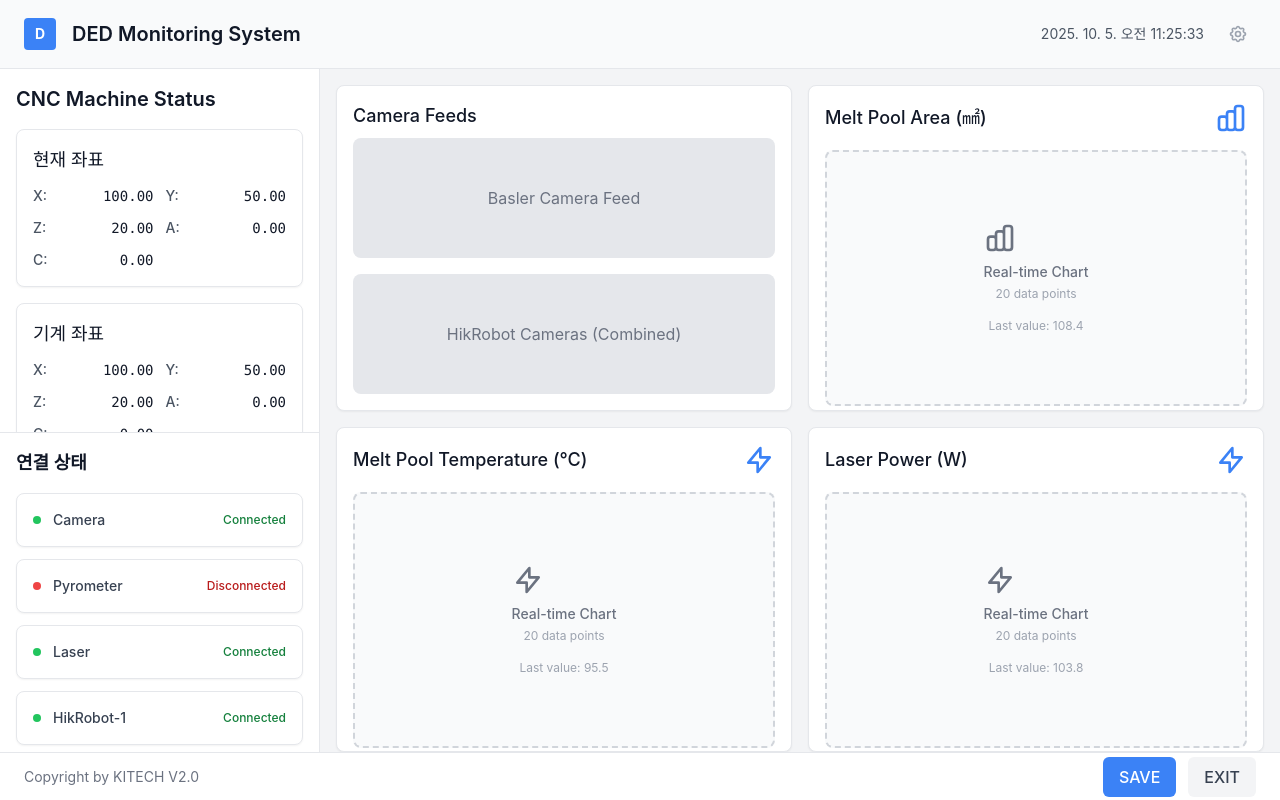
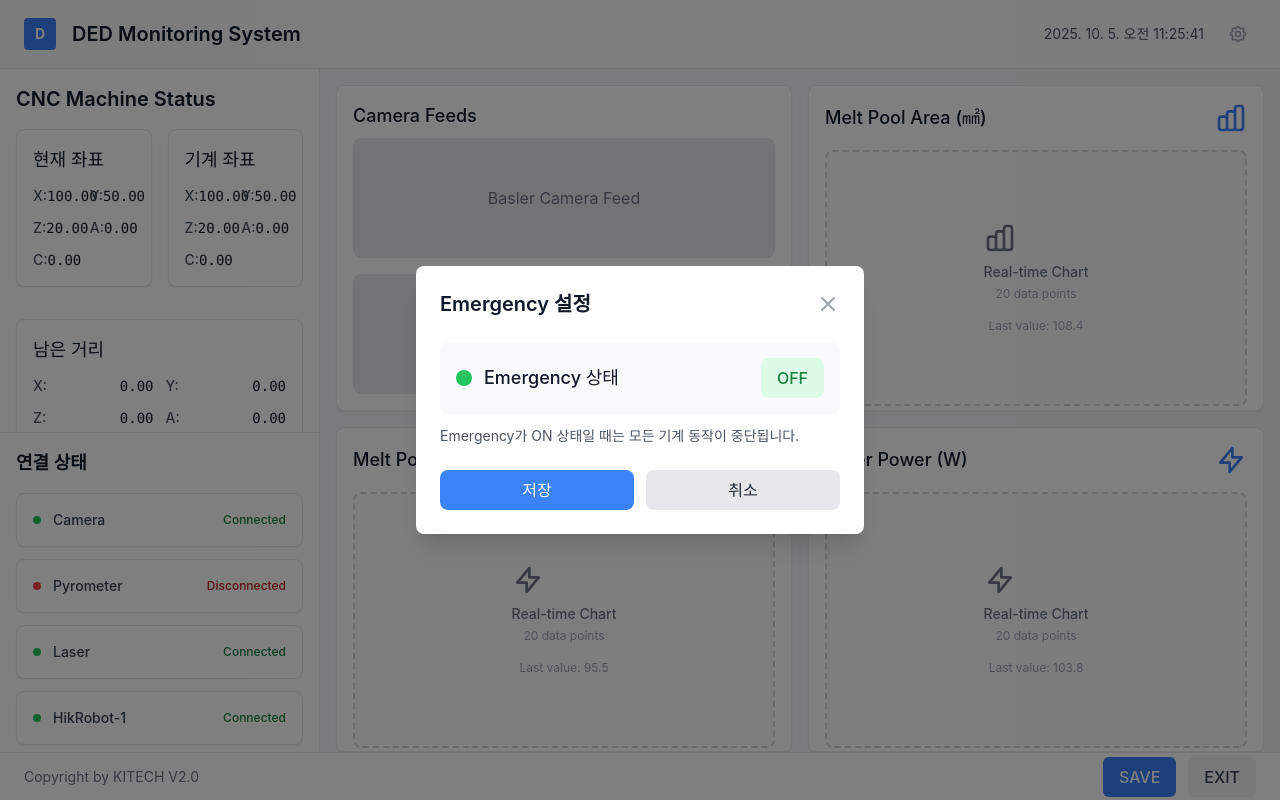
Before and after one commit to Samingyeong/HBNU_DED_Monitoring, a React (Vite) app in the folder frontend/: page / in a window 1280 px wide. Both pictures are taken after a click on the button 1238 px from the left and 34 px from the top of the page. Built offline with nearby package versions, Linux system fonts and the light colour scheme; the HTML template or start-up script is replaced by a standard one.

Commit message:
FEAT :  Emergency 버튼 우측 상단에[설정버튼 누르면] 위치하게 변경

```diff
--- a/frontend/src/App.tsx
+++ b/frontend/src/App.tsx
@@ -1,4 +1,4 @@
-import React from 'react';
+import React, { useState } from 'react';
 import Header from './components/Header';
 import CNCStatus from './components/CNCStatus';
 import ConnectionStatus from './components/ConnectionStatus';
@@ -6,10 +6,16 @@ import CameraView from './components/CameraView';
 import Charts from './components/Charts';
 
 function App() {
+  const [emergency, setEmergency] = useState(false);
+
+  const handleEmergencyToggle = (newEmergency: boolean) => {
+    setEmergency(newEmergency);
+  };
+
   return (
     <div className="h-screen bg-gray-100 flex flex-col">
       {/* Header */}
-      <Header />
+      <Header emergency={emergency} onEmergencyToggle={handleEmergencyToggle} />
 
       {/* Main Content */}
       <div className="flex-1 flex overflow-hidden">
--- a/frontend/src/components/CNCStatus.tsx
+++ b/frontend/src/components/CNCStatus.tsx
@@ -55,8 +55,12 @@ export default function CNCStatus() {
     <div className="h-full overflow-y-auto p-4">
       <h2 className="text-xl font-semibold text-gray-900 mb-4">CNC Machine Status</h2>
 
-      <PositionBox title="현재 좌표" prefix="curpos" />
-      <PositionBox title="기계 좌표" prefix="macpos" />
+      {/* 현재 좌표와 기계 좌표를 한 행에 2열로 배치 */}
+      <div className="grid grid-cols-2 gap-4 mb-4">
+        <PositionBox title="현재 좌표" prefix="curpos" />
+        <PositionBox title="기계 좌표" prefix="macpos" />
+      </div>
+
       <PositionBox title="남은 거리" prefix="rempos" />
 
       <div className="card">
@@ -82,14 +86,6 @@ export default function CNCStatus() {
             <span className="text-gray-600">Total Time:</span>
             <span className="font-mono">{cncData.total_operating_time}</span>
           </div>
-          <div className="flex justify-between">
-            <span className="text-gray-600">Emergency:</span>
-            <span className={`px-2 py-1 rounded text-xs font-medium ${
-              cncData.emergency ? 'status-disconnected' : 'status-connected'
-            }`}>
-              {cncData.emergency ? 'ON' : 'OFF'}
-            </span>
-          </div>
         </div>
       </div>
     </div>
--- /dev/null
+++ b/frontend/src/components/EmergencyModal.tsx
@@ -0,0 +1,92 @@
+import React, { useState } from 'react';
+
+interface EmergencyModalProps {
+  isOpen: boolean;
+  onClose: () => void;
+  emergency: boolean;
+  onEmergencyToggle: (emergency: boolean) => void;
+}
+
+export default function EmergencyModal({
+  isOpen,
+  onClose,
+  emergency,
+  onEmergencyToggle
+}: EmergencyModalProps) {
+  const [localEmergency, setLocalEmergency] = useState(emergency);
+
+  const handleEmergencyToggle = () => {
+    const newEmergency = !localEmergency;
+    setLocalEmergency(newEmergency);
+    onEmergencyToggle(newEmergency);
+  };
+
+  const handleSave = () => {
+    onClose();
+  };
+
+  const handleCancel = () => {
+    setLocalEmergency(emergency); // 원래 상태로 복원
+    onClose();
+  };
+
+  if (!isOpen) return null;
+
+  return (
+    <div className="fixed inset-0 bg-black bg-opacity-50 flex items-center justify-center z-50">
+      <div className="bg-white rounded-lg shadow-xl max-w-md w-full mx-4">
+        <div className="p-6">
+          <div className="flex items-center justify-between mb-6">
+            <h2 className="text-xl font-semibold text-gray-900">Emergency 설정</h2>
+            <button
+              onClick={handleCancel}
+              className="text-gray-400 hover:text-gray-600 transition-colors"
+            >
+              <svg className="w-6 h-6" fill="none" stroke="currentColor" viewBox="0 0 24 24">
+                <path strokeLinecap="round" strokeLinejoin="round" strokeWidth={2} d="M6 18L18 6M6 6l12 12" />
+              </svg>
+            </button>
+          </div>
+
+          <div className="mb-6">
+            <div className="flex items-center justify-between p-4 bg-gray-50 rounded-lg">
+              <div className="flex items-center space-x-3">
+                <div className={`w-4 h-4 rounded-full ${localEmergency ? 'bg-red-500' : 'bg-green-500'}`} />
+                <span className="text-lg font-medium text-gray-900">Emergency 상태</span>
+              </div>
+              <button
+                onClick={handleEmergencyToggle}
+                className={`px-4 py-2 rounded-lg font-medium transition-colors ${
+                  localEmergency
+                    ? 'bg-red-100 text-red-700 hover:bg-red-200'
+                    : 'bg-green-100 text-green-700 hover:bg-green-200'
+                }`}
+              >
+                {localEmergency ? 'ON' : 'OFF'}
+              </button>
+            </div>
+
+            <p className="text-sm text-gray-600 mt-3">
+              Emergency가 ON 상태일 때는 모든 기계 동작이 중단됩니다.
+            </p>
+          </div>
+
+          <div className="flex space-x-3">
+            <button
+              onClick={handleSave}
+              className="flex-1 bg-blue-500 text-white px-4 py-2 rounded-lg hover:bg-blue-600 transition-colors font-medium"
+            >
+              저장
+            </button>
+            <button
+              onClick={handleCancel}
+              className="flex-1 bg-gray-200 text-gray-800 px-4 py-2 rounded-lg hover:bg-gray-300 transition-colors font-medium"
+            >
+              취소
+            </button>
+          </div>
+        </div>
+      </div>
+    </div>
+  );
+}
--- a/frontend/src/components/Header.tsx
+++ b/frontend/src/components/Header.tsx
@@ -1,7 +1,30 @@
-import React from 'react';
+import React, { useState, useEffect } from 'react';
+import EmergencyModal from './EmergencyModal';
 
-export default function Header() {
-  const currentTime = new Date().toLocaleString('ko-KR');
+interface HeaderProps {
+  emergency: boolean;
+  onEmergencyToggle: (emergency: boolean) => void;
+}
+
+export default function Header({ emergency, onEmergencyToggle }: HeaderProps) {
+  const [currentTime, setCurrentTime] = useState(new Date().toLocaleString('ko-KR'));
+  const [isModalOpen, setIsModalOpen] = useState(false);
+
+  useEffect(() => {
+    const timer = setInterval(() => {
+      setCurrentTime(new Date().toLocaleString('ko-KR'));
+    }, 1000);
+
+    return () => clearInterval(timer);
+  }, []);
+
+  const handleSettingsClick = () => {
+    setIsModalOpen(true);
+  };
+
+  const handleModalClose = () => {
+    setIsModalOpen(false);
+  };
 
   return (
     <header className="bg-gray-50 border-b border-gray-200 px-6 py-4">
@@ -17,7 +40,10 @@ export default function Header() {
           <div className="text-sm text-gray-600">
             {currentTime}
           </div>
-          <button className="p-2 text-gray-400 hover:text-gray-600 transition-colors">
+          <button
+            onClick={handleSettingsClick}
+            className="p-2 text-gray-400 hover:text-gray-600 transition-colors"
+          >
             <svg className="w-5 h-5" fill="none" stroke="currentColor" viewBox="0 0 24 24">
               <path strokeLinecap="round" strokeLinejoin="round" strokeWidth={2} d="M10.325 4.317c.426-1.756 2.924-1.756 3.35 0a1.724 1.724 0 002.573 1.066c1.543-.94 3.31.826 2.37 2.37a1.724 1.724 0 001.065 2.572c1.756.426 1.756 2.924 0 3.35a1.724 1.724 0 00-1.066 2.573c.94 1.543-.826 3.31-2.37 2.37a1.724 1.724 0 00-2.572 1.065c-.426 1.756-2.924 1.756-3.35 0a1.724 1.724 0 00-2.573-1.066c-1.543.94-3.31-.826-2.37-2.37a1.724 1.724 0 00-1.065-2.572c-1.756-.426-1.756-2.924 0-3.35a1.724 1.724 0 001.066-2.573c-.94-1.543.826-3.31 2.37-2.37.996.608 2.296.07 2.572-1.065z" />
               <path strokeLinecap="round" strokeLinejoin="round" strokeWidth={2} d="M15 12a3 3 0 11-6 0 3 3 0 016 0z" />
@@ -25,6 +51,13 @@ export default function Header() {
           </button>
         </div>
       </div>
+
+      <EmergencyModal
+        isOpen={isModalOpen}
+        onClose={handleModalClose}
+        emergency={emergency}
+        onEmergencyToggle={onEmergencyToggle}
+      />
     </header>
   );
 }
```
